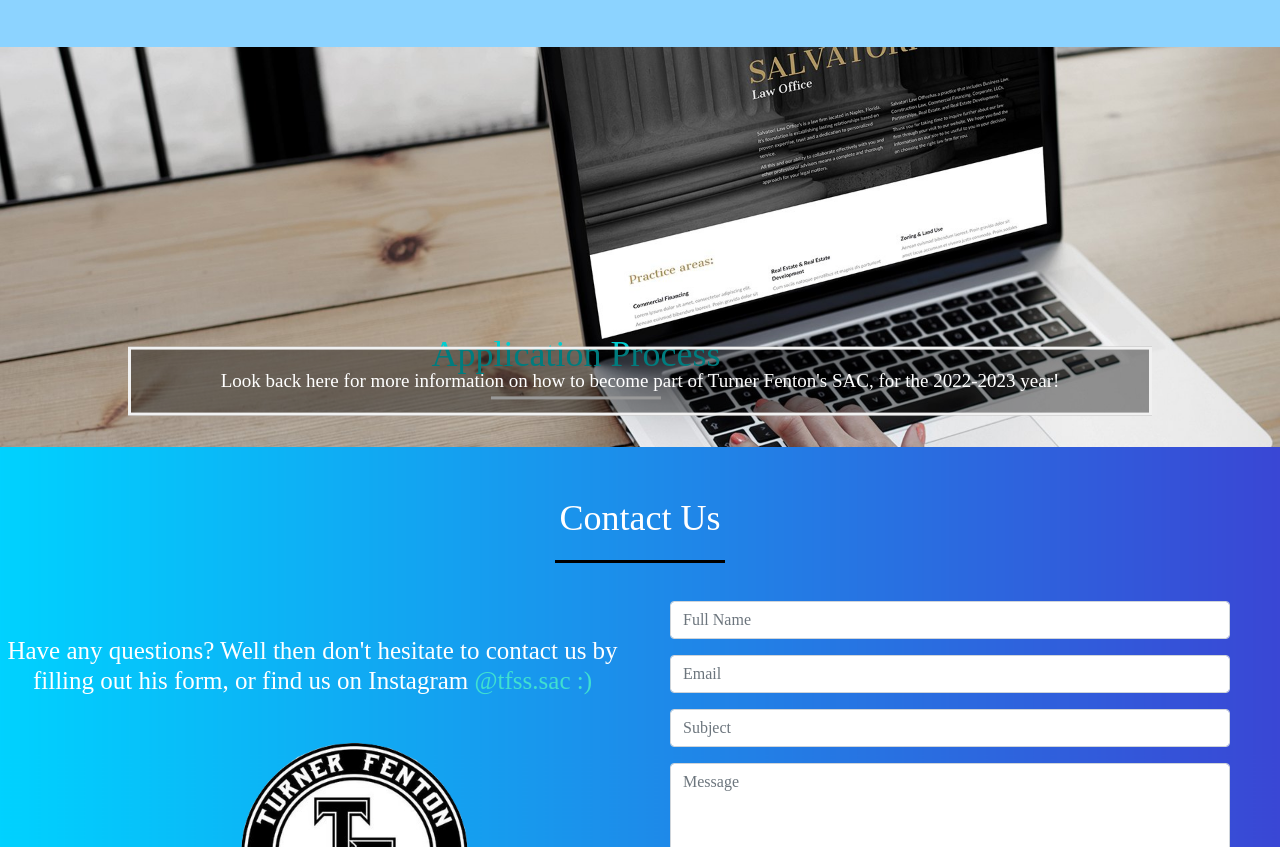
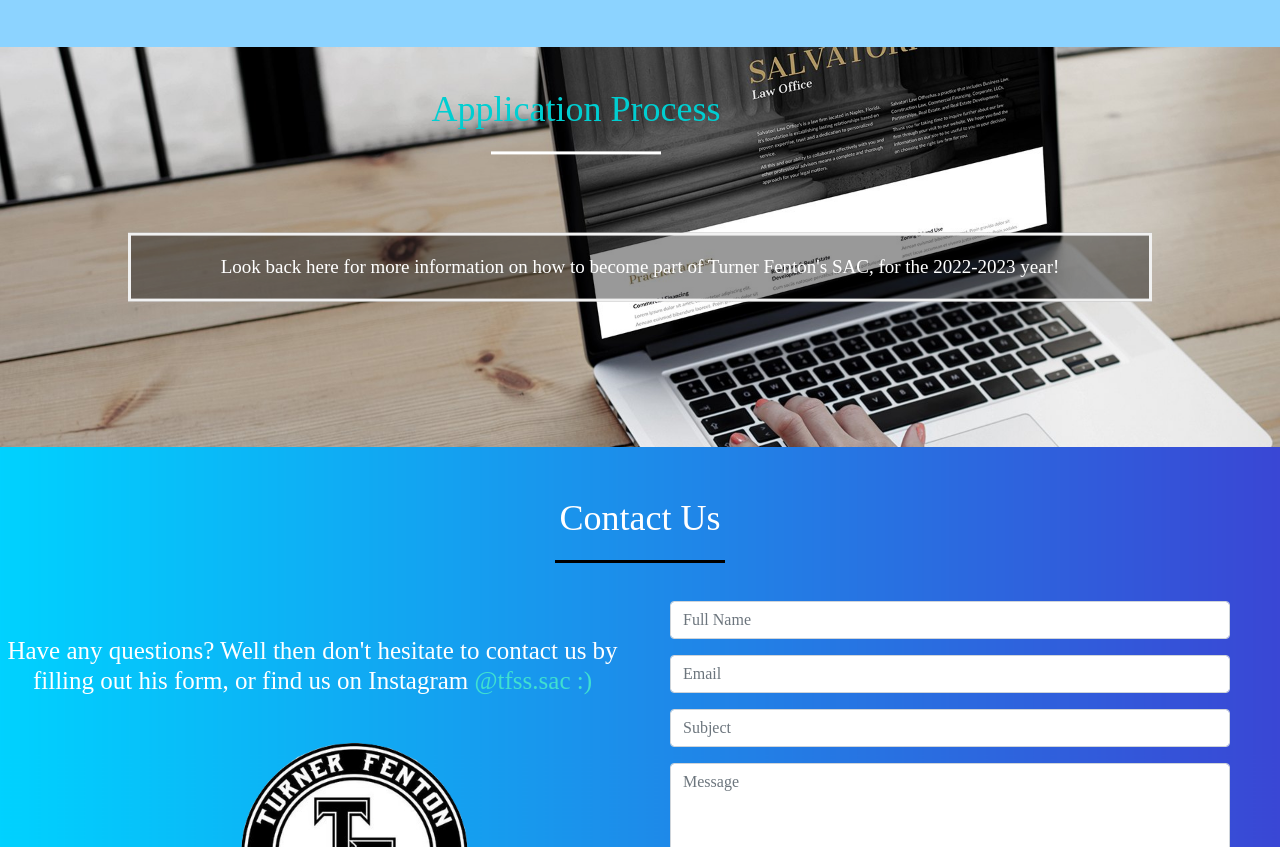
Before and after one commit to SpiritByte/TFSS-Test, a plain HTML site: page index.html in a window 1280 px wide. Shown: the part 3717-4564 px from the top of the page. Drawn offline with nearby package versions, Linux system fonts and the light colour scheme.

Commit message:
Update index.html

```diff
--- a/index.html
+++ b/index.html
@@ -349,14 +349,15 @@
 
 <!---Application--->
 <section id = "Application">
-  <div class="Background">
+  <div>
+  <div class="Background"></div>
   <div class = "Title">
       <h2> Application Process </h2>
     </div>
       <div class = "Content">
     <h6> Look back here for more information on how to become part of Turner Fenton's SAC, for the 2022-2023 year! </h6>
+  </div>
 </div>
-   </div>
 </section>
 
 <!---Contact--->
```
